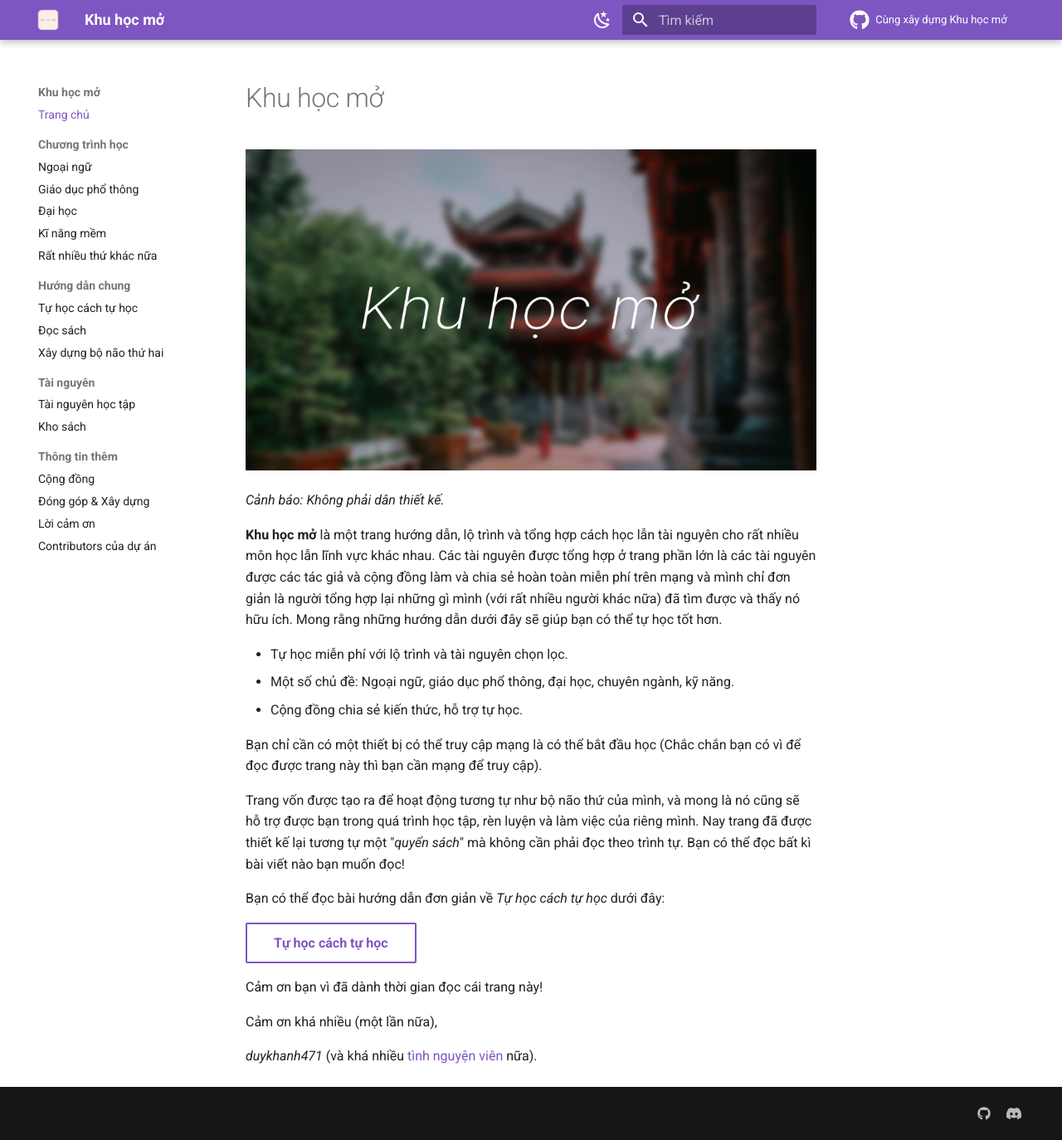
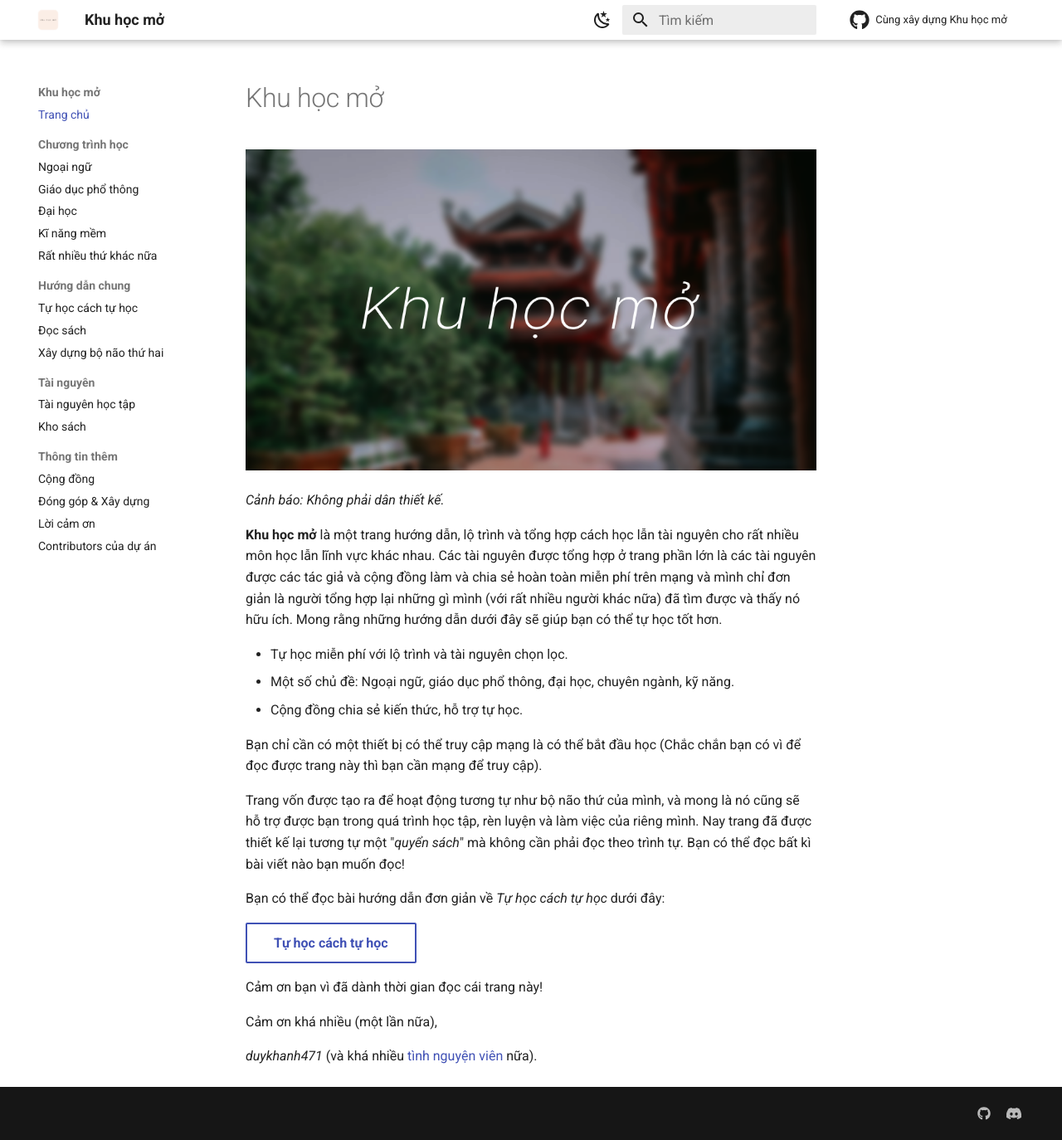
Before and after one commit to daihocmo/daihocmo.github.io, an MkDocs documentation site: the page built from docs/index.md, in a window 1280 px wide and 1374 px high. Shown: the whole window at 83% size. Built offline with MkDocs 1.6.1 and Material for MkDocs 9.7.7, drawn with Linux system fonts in a browser that asks for light colours; comment, search, counter and statistics services are not loaded.

Commit message:
Update config

```diff
--- a/mkdocs.yml
+++ b/mkdocs.yml
@@ -45,13 +45,13 @@ theme:
       toggle:
         icon: material/weather-night
         name: Switch to dark mode
-      primary: deep-purple
+      primary: white
     - media: "(prefers-color-scheme: dark)"
       scheme: slate
       toggle:
         icon: material/white-balance-sunny
         name: Switch to light mode
-      primary: deep-purple
+      primary: black
 
 extra:
   social:
@@ -65,7 +65,6 @@ markdown_extensions:
   - meta
   - admonition
   - attr_list
-  - md_in_html
   - pymdownx.critic
   - pymdownx.caret
   - pymdownx.mark
```
